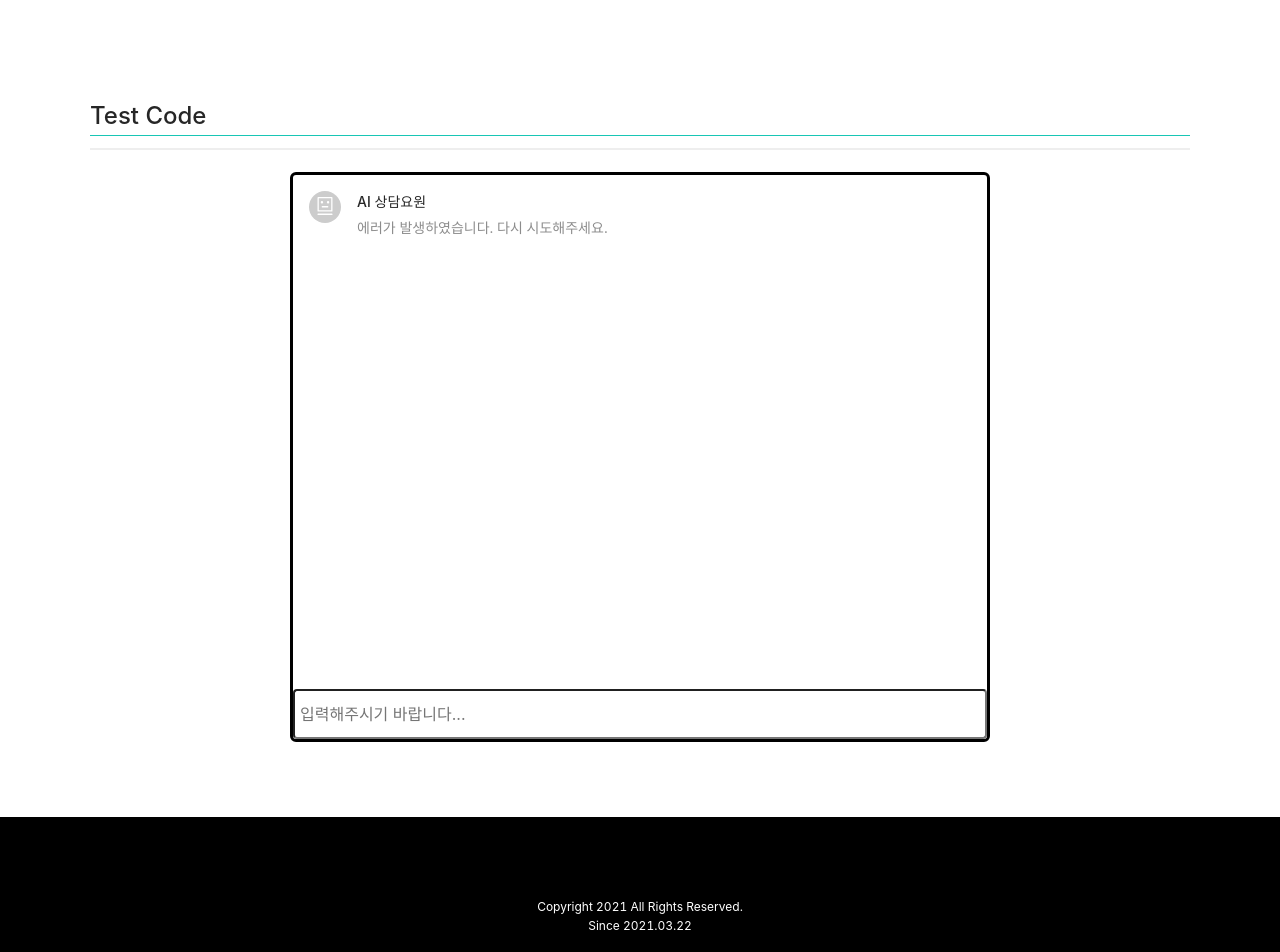
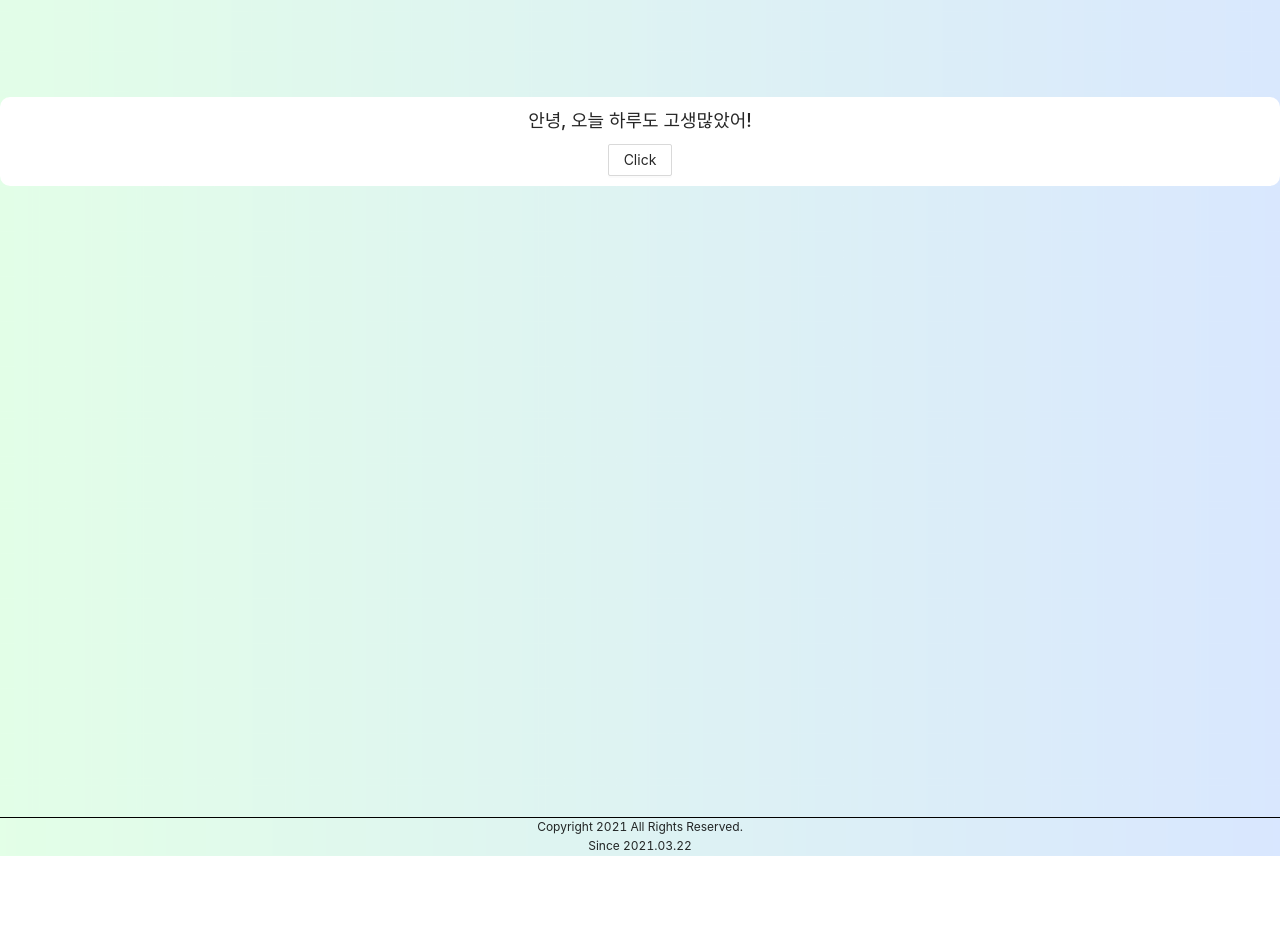
Before and after one commit to jiho9505/AI-CHATBOT, a React (Create React App) app in the folder client/: page / in a window 1280 px wide. Shown: the top 952 px of the page. After the commit the page ends 856 px from the top, so only its background shows below. Built offline with nearby package versions, Linux system fonts and the light colour scheme; no server answers.

Commit message:
Updated UI

```diff
--- a/client/src/components/App.js
+++ b/client/src/components/App.js
@@ -19,24 +19,19 @@ function App() {
 
 
       <br/>
-
+      <div className='bg'>
         <div style={{ minHeight: 'calc(100vh - 80px)'}}>
 
           <Switch>
             <Route exact path="/" component={LandingPage} />
             <Route exact path="/counsel" component={Counsel} />
             <Route exact path="/:url" component={NotFound} />
-
-
           </Switch>
 
         </div>
-      <div className='space'></div>
-
 
         <Footer />
-
-      <div className='spacing'/>
+      </div>
 
     </Suspense>
 
--- a/client/src/components/views/Counsel/Counsel.js
+++ b/client/src/components/views/Counsel/Counsel.js
@@ -172,7 +172,7 @@ function Counsel() {
         <div className='pageSize'>
 
             <h2 className="pageStart">
-                Test Code
+                심리 상담소
             </h2>
             <div className='grayBorder'/>
             <br/>
--- a/client/src/components/views/LandingPage/LandingPage.js
+++ b/client/src/components/views/LandingPage/LandingPage.js
@@ -1,16 +1,27 @@
 import React from 'react'
-import Counsel from '../Counsel/Counsel'
+import { Link } from 'react-router-dom';
+import { Button } from 'antd';
+
 function LandingPage() {
 
 
     return (
-        <div className='pageSize'>
+        <div className='pageSize_'>
 
             <h2 className="_pageStart">
+
             </h2>
 
+            <div className="centermode">
+                <h3>안녕, 오늘 하루도 고생많았어!</h3>
+                <Link to='/counsel'>
+                    <Button>
+                        Click
+                    </Button>
 
-            <Counsel/>
+                </Link>
+            </div>
+
 
 
 
--- a/client/src/index.css
+++ b/client/src/index.css
@@ -43,6 +43,11 @@ body {
   margin: 0;
   -webkit-font-smoothing: antialiased;
   -moz-osx-font-smoothing: grayscale;
+  background: url('assets/bg.png') center/cover no-repeat;
+}
+
+.bg{
+  background: url('assets/bg.png') center/cover no-repeat;
 }
 
 a {
@@ -107,18 +112,6 @@ p {
   border : 1px solid #eee;
 }
 
-.path__map{
-  display: flex;
-  justify-content: center;
-  margin-top: 30px;
-  margin-bottom: 30px;
-}
-
-
-.path__desc{
-  margin : auto;
-  text-align: center;
-}
 
 .site-description-item-profile-wrapper {
   margin-bottom: 7px;
@@ -198,6 +191,20 @@ input.error {
     height: 20px;
   }
 
+  .centermode{
+    display: flex;
+    justify-content: center;
+    align-items: center;
+    flex-direction: column;
+    background-color: white;
+    border-radius: 10px;
+    width: 100%;
+    height: 100%;
+    padding: 10px 0px;
+  }
+
+
+
 
   .mobilelogo{
     display: none;
@@ -210,12 +217,14 @@ input.error {
  .counsel__whole {
    display: flex;
    justify-content: center;
-   width: 100%
+   width: 100%;
+
  }
 
  .counsel__wholechat {
     height: 570px;
     max-width: 700px;
+    background-color: white;
     width:100%;
     border: 3px solid black;
     border-radius: 6px;
@@ -236,41 +245,20 @@ input.error {
     font-size: 1rem;
  }
 
- .Imgslider__imgs {
-    max-width: 100%;
-    max-height: 100%;
- }
-
-
-.land__write{
-  text-align: center;
-  margin: auto;
-}
-
-
-.land__avatars {
-  width: 130px;
-  height: 130px;
-  border-radius: 50%;
-  border: 2px solid #eee;
-  margin-top: 30px;
-  margin-right: 20px;
-}
-
 .center {
     display: flex;
     justify-content: center;
 }
 
 .footer__whole {
-  height: 200px;
   display: flex;
   flex-direction: column;
   align-items: center;
   justify-content: center;
   font-size:12px;
-  background-color: black;
-  color: white
+  border-top: black 0.5px solid;
+  background: url('assets/bg.png') center/cover no-repeat;
+  height: 100%;
 }
 
 .updown {
@@ -281,17 +269,6 @@ input.error {
 
   .updown {
     display: inline;
-  }
-
-  .land__avatars {
-    margin-right: 0px;
-    margin-top: 0px;
-    text-align: center;
-    margin: auto;
-  }
-
-  .Imgslider__imgs {
-    height: 300px;
   }
 
   .counsel__wholechat {
@@ -316,6 +293,12 @@ input.error {
   .pageSize{
     width: 90%;
     margin : auto;
+  }
+
+  .pageSize_{
+    width: 90%;
+    margin : auto;
+    transform: translateY(200%);
   }
 
 
@@ -365,17 +348,6 @@ input.error {
     display: inline;
   }
 
-  .land__avatars {
-    margin-right: 0px;
-    margin-top: 0px;
-    text-align: center;
-    margin: auto;
-  }
-
-  .Imgslider__imgs {
-    height: 300px;
-  }
-
   .com_spacing{
     height: 0px;
   }
```
Also changed, not shown: client/src/assets/bg.png (added). Lines whose indentation alone changed are shown as unchanged.
